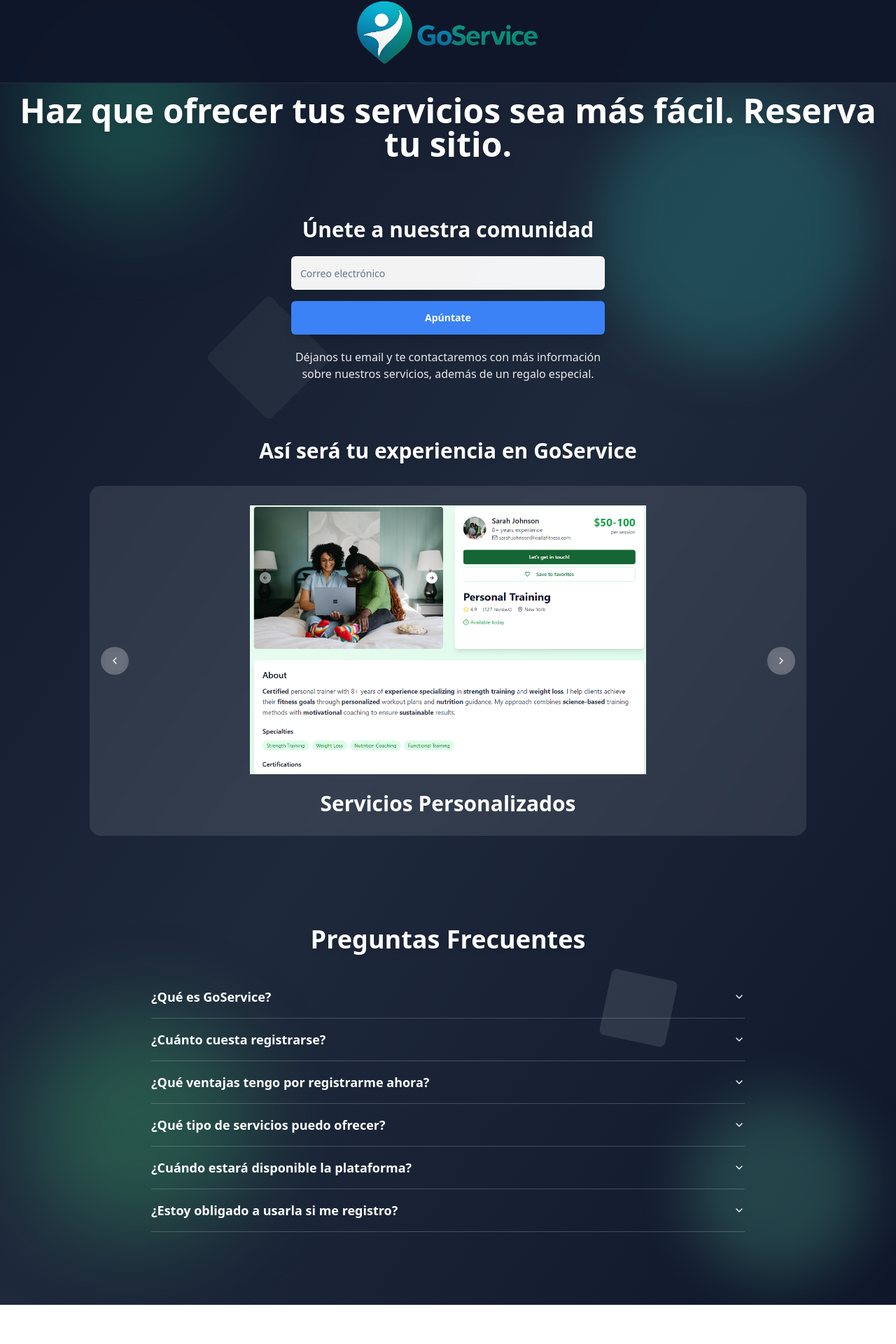
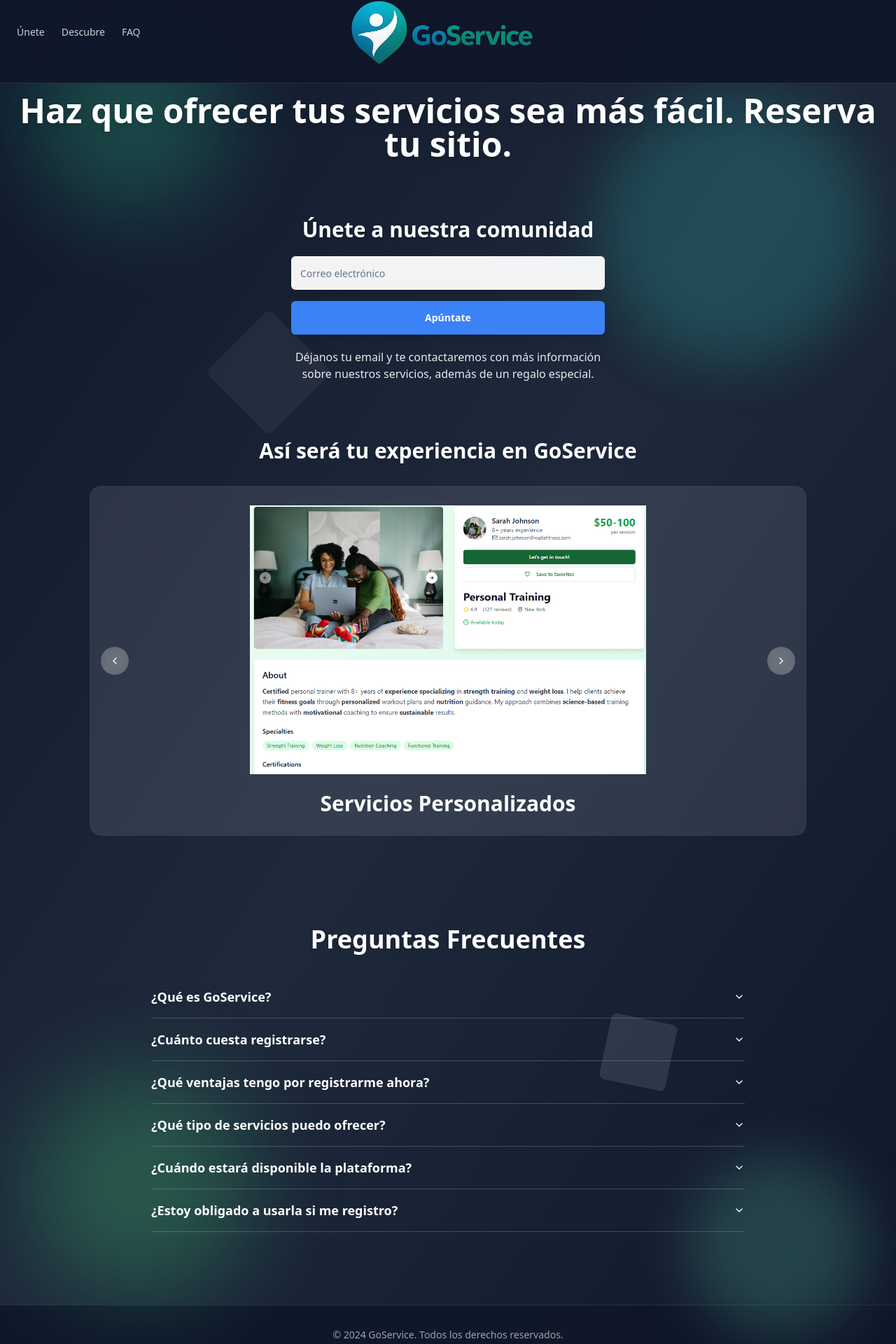
Before and after one commit to Pablobeas/goservicelanding, a React (Vite) app: page / in a window 1280 px wide. Shown: the part 26-1946 px from the top of the page at 70% size. Before the commit the page ends 1890 px from the top, so only its background shows below. Built offline with nearby package versions, Linux system fonts and the light colour scheme.

Commit message:
Add footer and header navigation
Added a footer and implemented navigation buttons in the header for desktop, hiding them on mobile. Files updated: `src/pages/Index.tsx`, `src/components/Logo.tsx`.

```diff
--- /dev/null
+++ b/src/components/Footer.tsx
@@ -0,0 +1,15 @@
+const Footer = () => {
+  return (
+    <footer className="bg-slate-900/95 border-t border-white/10 py-8">
+      <div className="container mx-auto px-4 sm:px-6">
+        <div className="text-center">
+          <p className="text-white/60 text-sm">
+            © 2024 GoService. Todos los derechos reservados.
+          </p>
+        </div>
+      </div>
+    </footer>
+  );
+};
+
+export default Footer;
--- a/src/pages/Index.tsx
+++ b/src/pages/Index.tsx
@@ -2,14 +2,50 @@ import Logo from "@/components/Logo";
 import EmailCapture from "@/components/EmailCapture";
 import ImageCarousel from "@/components/ImageCarousel";
 import FAQ from "@/components/FAQ";
+import Footer from "@/components/Footer";
 
 const Index = () => {
+  const scrollToSection = (sectionId: string) => {
+    const element = document.getElementById(sectionId);
+    if (element) {
+      element.scrollIntoView({ behavior: 'smooth' });
+    }
+  };
+
   return (
     <div className="min-h-screen bg-gradient-to-br from-slate-900 via-slate-800 to-slate-900 relative overflow-hidden">
       {/* Fixed Header with Logo */}
       <header className="fixed top-0 left-0 right-0 z-50 bg-slate-900/95 backdrop-blur-sm border-b border-white/10">
-        <div className="container mx-auto px-4 sm:px-6 py-6 flex justify-center">
-          <Logo />
+        <div className="container mx-auto px-4 sm:px-6 py-6 flex justify-between items-center">
+          {/* Navigation buttons - hidden on mobile */}
+          <nav className="hidden md:flex space-x-6">
+            <button
+              onClick={() => scrollToSection('unete')}
+              className="text-white/80 hover:text-white transition-colors text-sm font-medium"
+            >
+              Únete
+            </button>
+            <button
+              onClick={() => scrollToSection('descubre')}
+              className="text-white/80 hover:text-white transition-colors text-sm font-medium"
+            >
+              Descubre
+            </button>
+            <button
+              onClick={() => scrollToSection('faq')}
+              className="text-white/80 hover:text-white transition-colors text-sm font-medium"
+            >
+              FAQ
+            </button>
+          </nav>
+
+          {/* Logo centered */}
+          <div className="flex-1 flex justify-center md:justify-center">
+            <Logo />
+          </div>
+
+          {/* Empty div to balance the flex layout on desktop */}
+          <div className="hidden md:block w-48"></div>
         </div>
       </header>
 
@@ -39,7 +75,7 @@ const Index = () => {
         </section>
 
         {/* Email Capture */}
-        <section className="text-center mb-16 sm:mb-20 animate-fade-in">
+        <section id="unete" className="text-center mb-16 sm:mb-20 animate-fade-in">
           <h2 className="text-xl sm:text-2xl md:text-3xl font-semibold text-white mb-5 drop-shadow-md">
             Únete a nuestra comunidad
           </h2>
@@ -50,7 +86,7 @@ const Index = () => {
         </section>
 
         {/* Carousel */}
-        <section className="animate-fade-in mb-16">
+        <section id="descubre" className="animate-fade-in mb-16">
           <h2 className="text-xl sm:text-2xl md:text-3xl font-semibold text-white text-center mb-8 drop-shadow-md">
             Así será tu experiencia en GoService
           </h2>
@@ -58,8 +94,13 @@ const Index = () => {
         </section>
 
         {/* FAQ */}
-        <FAQ />
+        <section id="faq">
+          <FAQ />
+        </section>
       </main>
+
+      {/* Footer */}
+      <Footer />
     </div>
   );
 };
```
